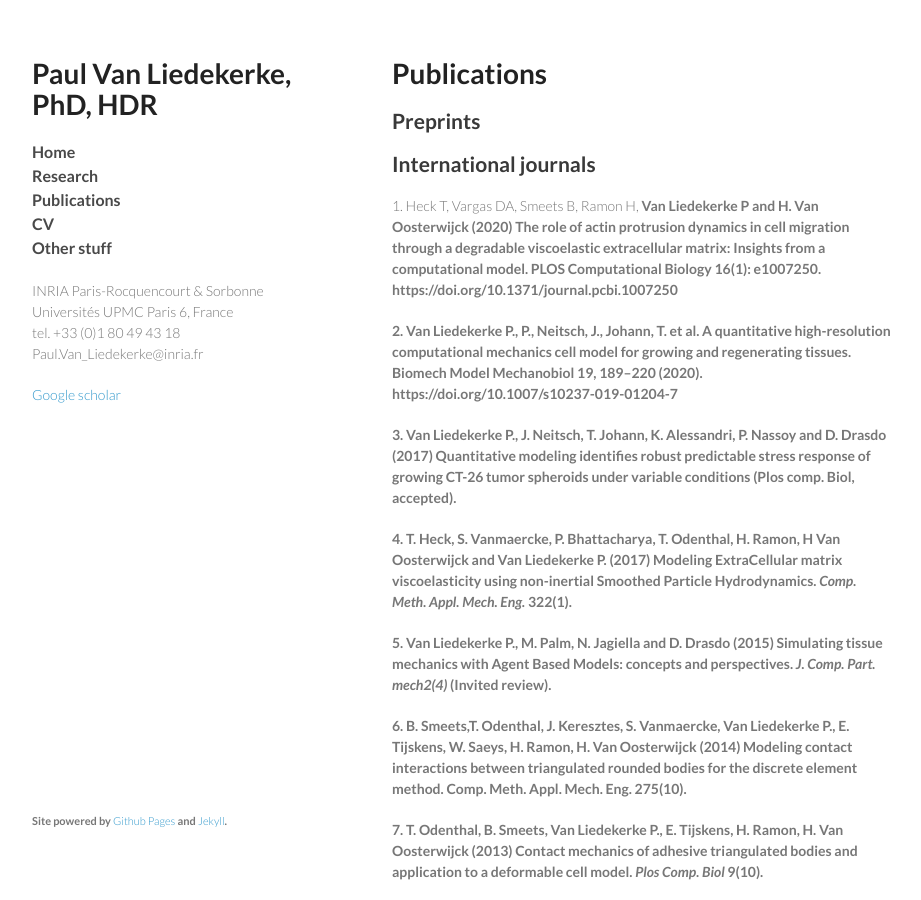
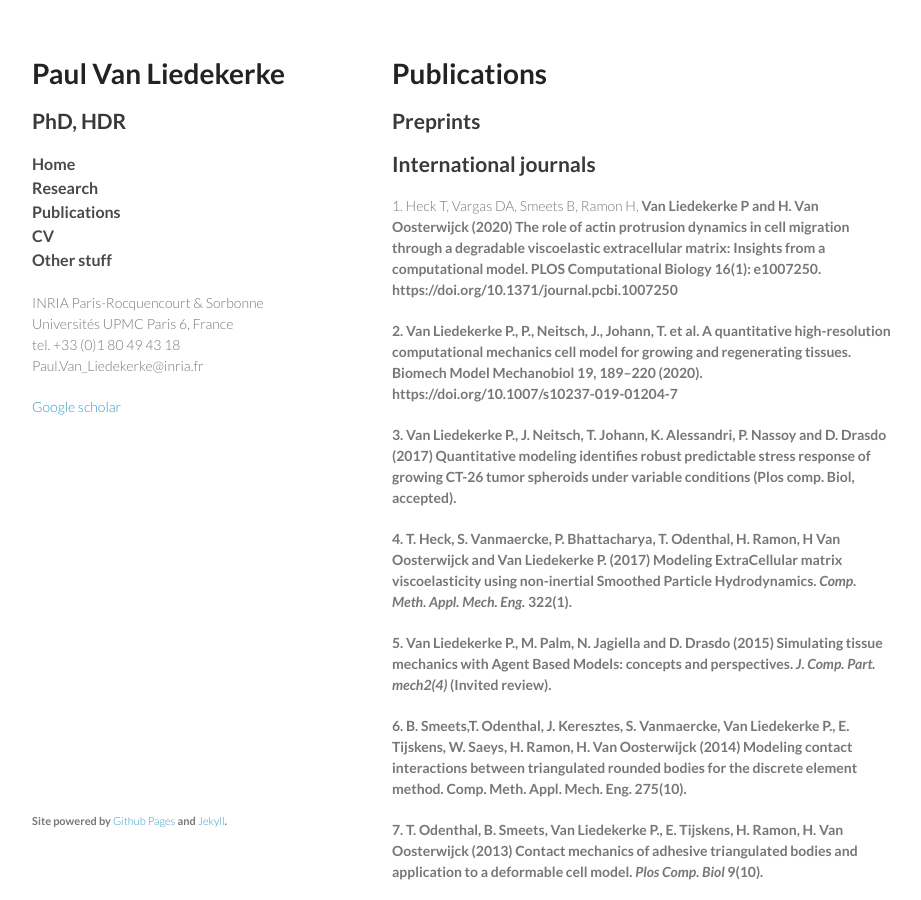
Before and after one commit to paulvanliedekerke/wittgenstein, a Jekyll site: the page publi.html, which Jekyll copies as it is, in a window 1280 px wide and 900 px high. Shown: the whole window, without its empty margins (178-1099 px from the left). Built offline with Jekyll 4.4.1, drawn with Linux system fonts in a browser that asks for light colours; Markdown is read by kramdown in place of the engine named in the settings.

```diff
--- a/publi.html
+++ b/publi.html
@@ -15,7 +15,8 @@
   <body>
     <div class="wrapper">
       <header>
-        <h1>Paul Van Liedekerke, PhD, HDR  </h1>
+        <h1>Paul Van Liedekerke</h1>
+	<h2> PhD, HDR  </h2>
         <p></p>
         <p class="navigation">
           <a href="http://www.vanliedekerke.net/">Home</a><br>
```
